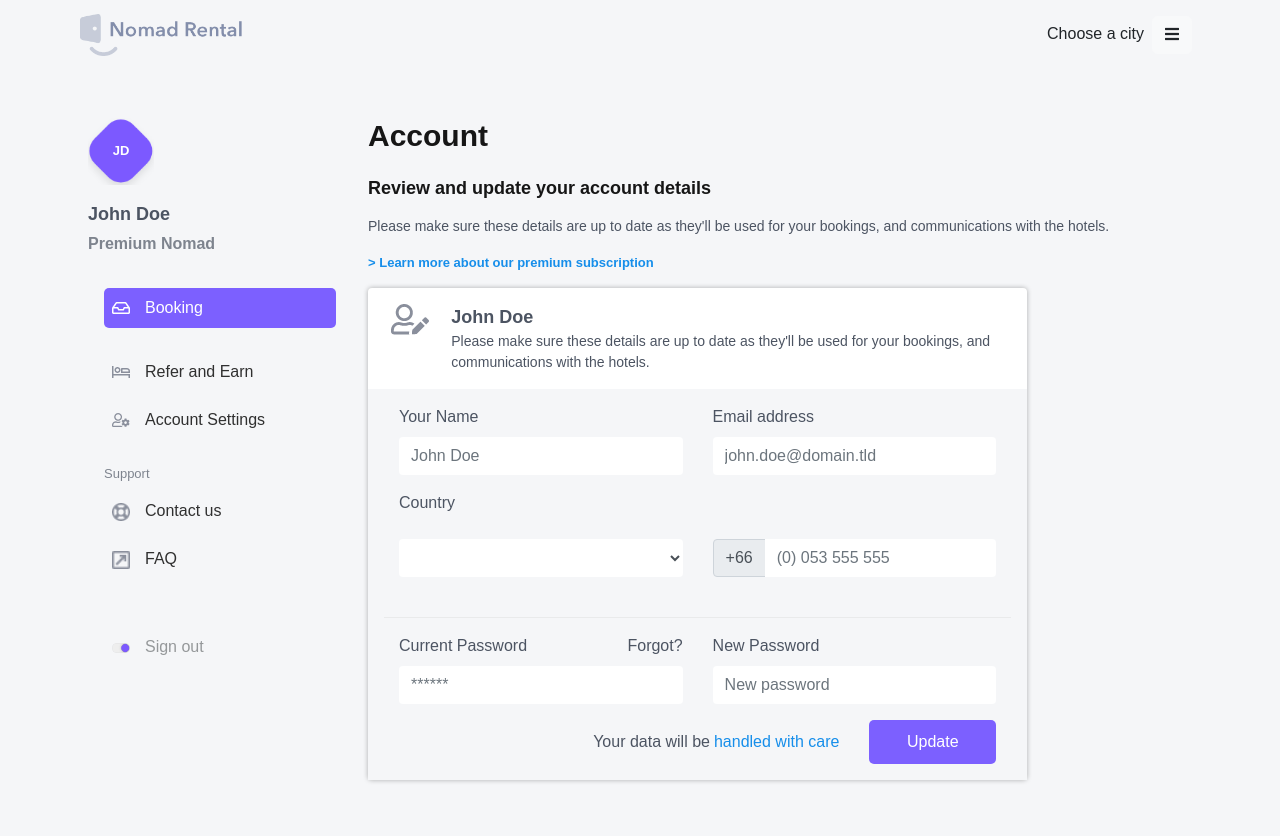
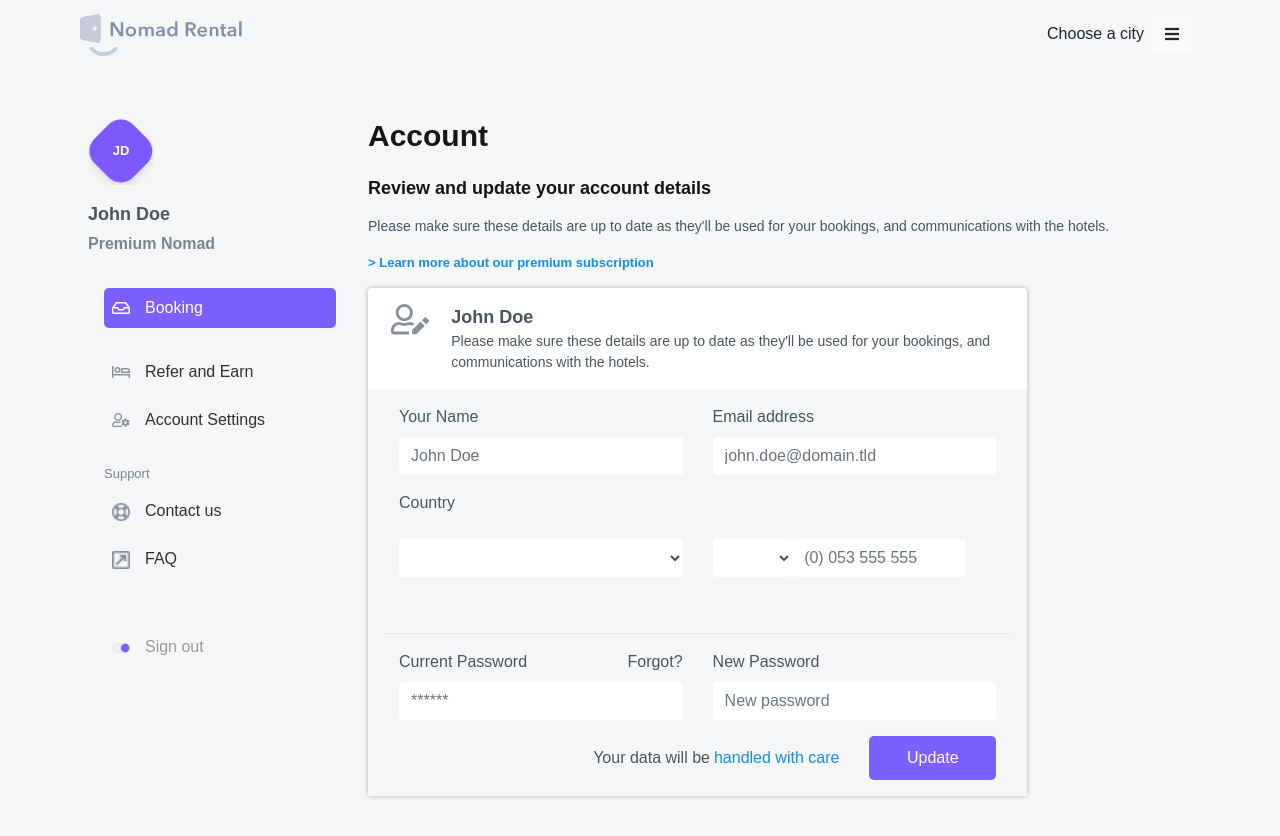
Before and after one commit to Abathi/nomad-rental-guest-login, a React (Create React App) app: page /account in a window 1280 px wide. Shown: the top 836 px of the page. Built offline with nearby package versions, Linux system fonts and the light colour scheme; no server answers.

Commit message:
countries codes

```diff
--- a/src/components/Account.js
+++ b/src/components/Account.js
@@ -12,6 +12,7 @@ const Account = () => {
     setCountries(resp.data);
   }, []);
   var country = [];
+  var code = [];
 
   for (var i = 0; i < countries.length; i++) {
     country.push(
@@ -19,8 +20,8 @@ const Account = () => {
         {countries[i].name}
       </option>
     );
+    code.push(<option key={i}>{countries[i].callingCodes[0]}</option>);
   }
-
   return (
     <div>
       <div className="header-block"></div>
@@ -83,16 +84,20 @@ const Account = () => {
                     <label className="sr-only" htmlFor="mobile">
                       Username
                     </label>
-                    <div className="input-group mb-2">
-                      <div className="input-group-prepend">
-                        <div className="input-group-text">+66</div>
+                    <div className="input-group mb-2 row">
+                      <div class="form-group col-md-4 pr-0">
+                        <select id="inputState" class="form-control">
+                          {code}
+                        </select>
                       </div>
+                      <div class="form-group col-md-8 pl-0">
                         <input
                           type="text"
                           className="form-control"
                           id="mobile"
                           placeholder="(0) 053 555 555"
                         />
+                      </div>
                     </div>
                   </div>
                   <div
```
Lines whose indentation alone changed are shown as unchanged.
